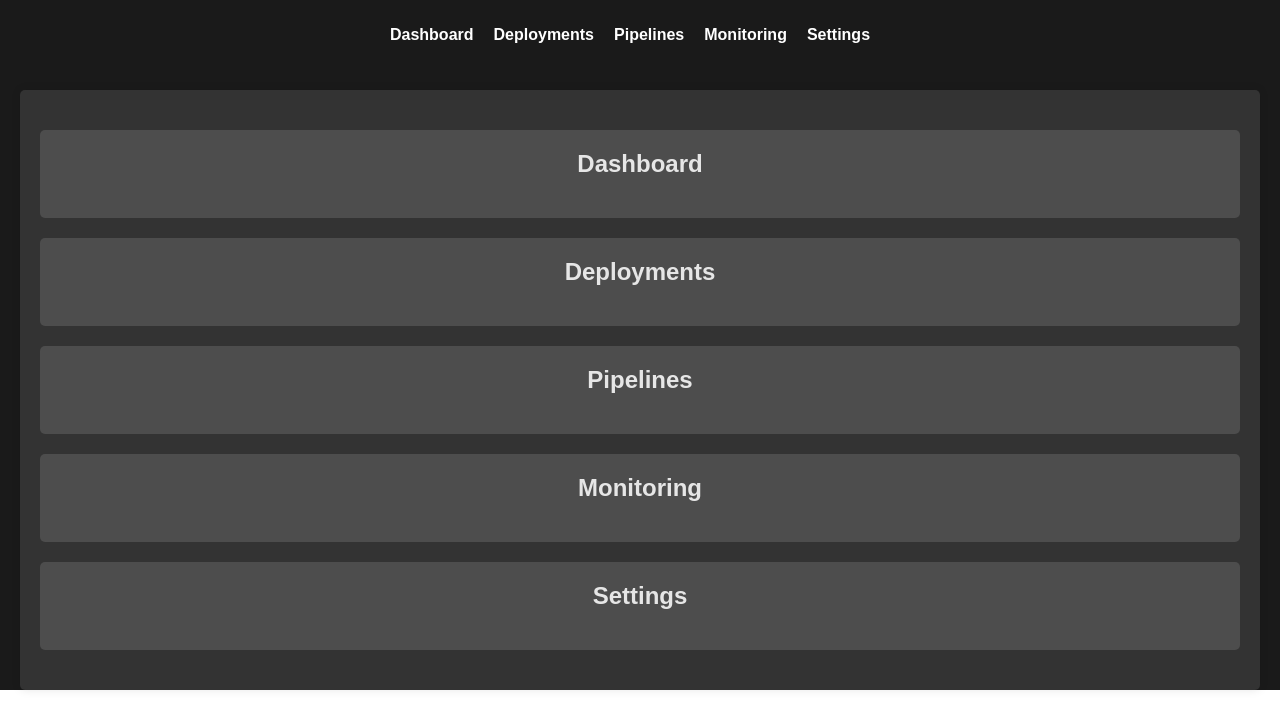
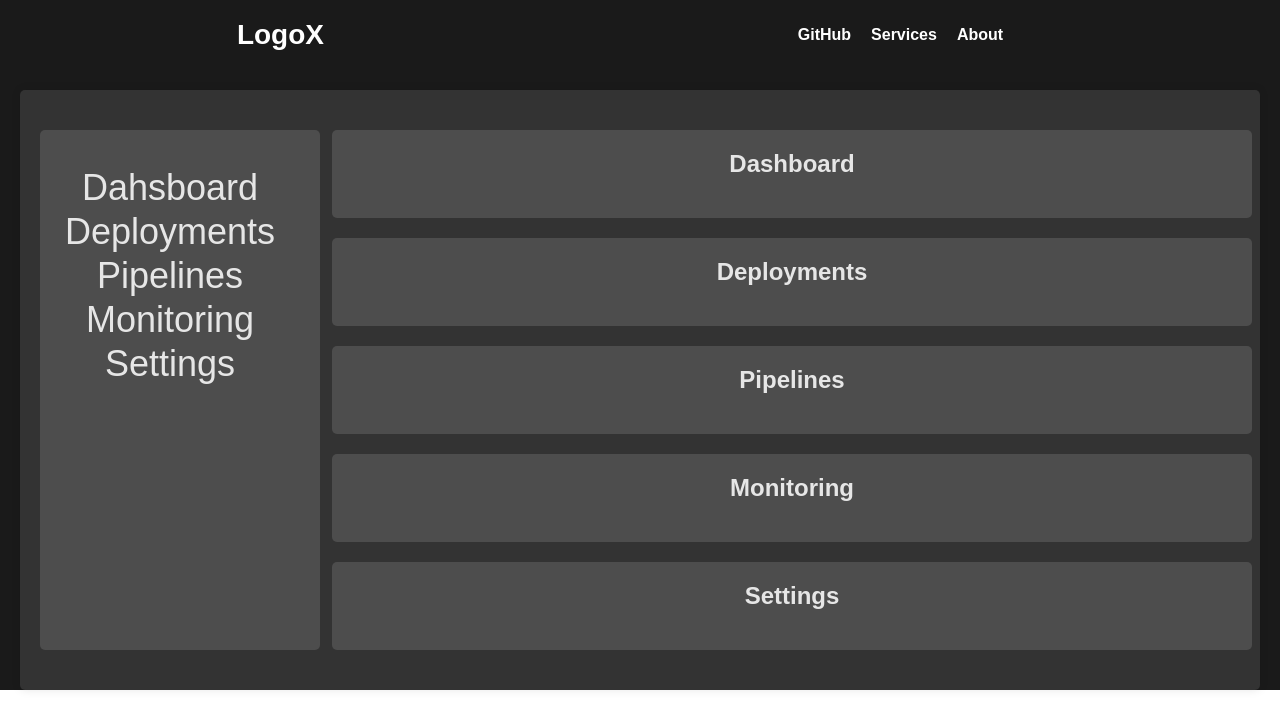
Before and after one commit to AllRedCat/ReactJS, a React (Create React App) app: page / in a window 1280 px wide. Shown: the top 728 px of the page. Built offline with nearby package versions, Linux system fonts and the light colour scheme.

Commit message:
Add: a side navbar and buttons

```diff
--- a/src/App.css
+++ b/src/App.css
@@ -28,11 +28,20 @@
 header {
   color: #fff;
   padding: 10px 0;
+  display: flex;
+  align-items: center;
+  justify-content: space-around;
+}
+
+.logo-space{
+  font-size: 28px;
+  font-weight: 600;
 }
 
 nav ul {
   list-style: none;
   padding: 0;
+  margin-right: 20px;
 }
 
 nav li {
@@ -46,16 +55,62 @@ nav a {
   font-weight: bold;
 }
 
+
 main {
   margin: 20px;
   background-color: var(--light-dark);
   padding: 20px;
   border-radius: 5px;
   box-shadow: 0 0 10px rgba(0, 0, 0, 0.1);
+  display: grid;
+  grid-template-columns: 20% 80%;
+  gap: 2rem;
+}
+
+.navigation {
+  width: 100%;
+  background-color: var(--dark-gray);
+  margin: 20px 0;
+  padding: 20px;
+  border-style: none;
+  border-radius: 5px;
+  align-items: center;
+  justify-content: center;
+}
+
+.navigation nav{
+  width: 100%;
+  align-items: center;
+  justify-content: center;
+}
+
+.navigation-links{
+  width: 100%;
+  display: flex;
+  flex-direction: column;
+  align-items: center;
+  justify-content: center;
+}
+
+.navigation-links button{
+  width: 100%;
+  border-style: none;
+  background-color: var(--dark-gray);
+  color: var(--white);
+  font-size: 36px;
+}
+
+.navigation-links button:hover{
+  background-color: var(--black);
+  cursor: pointer;
+}
+
+.visor{
+  width: 100%;;
 }
 
 section {
-  margin: 20px 0;
+  margin: 20px;
   padding: 20px;
   background-color: var(--dark-gray);
   border-style: none;
--- a/src/App.js
+++ b/src/App.js
@@ -5,18 +5,52 @@ function App() {
   return (
     <div className="App">
       <header>
+        <div className="logo-space">
+          LogoX
+        </div>
         <nav>
           <ul>
-            <li><a href="/">Dashboard</a></li>
-            <li><a href="/deployments">Deployments</a></li>
-            <li><a href="/pipelines">Pipelines</a></li>
-            <li><a href="/monitoring">Monitoring</a></li>
-            <li><a href="/settings">Settings</a></li>
+            <li><a href="/pipelines">GitHub</a></li>
+            <li><a href="/monitoring">Services</a></li>
+            <li><a href="/settings">About</a></li>
           </ul>
         </nav>
       </header>
 
       <main>
+        <aside className="navigation">
+          <nav>
+            <ul className="navigation-links">
+              <li>
+                <button>
+                  Dahsboard
+                </button>
+              </li>
+              <li>
+                <button>
+                  Deployments
+                </button>
+              </li>
+              <li>
+                <button>
+                  Pipelines
+                </button>
+              </li>
+              <li>
+                <button>
+                  Monitoring
+                </button>
+              </li>
+              <li>
+                <button>
+                  Settings
+                </button>
+              </li>
+            </ul>
+          </nav>
+        </aside>
+
+        <div className="visor">
           <section className="dashboard">
             <h2>Dashboard</h2>
             {/* Add dashboard content here */}
@@ -41,6 +75,7 @@ function App() {
             <h2>Settings</h2>
             {/* Add settings content here */}
           </section>
+        </div>
       </main>
     </div>
   );
```
Lines whose indentation alone changed are shown as unchanged.
